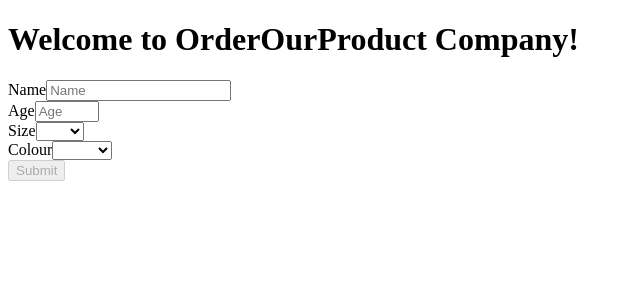
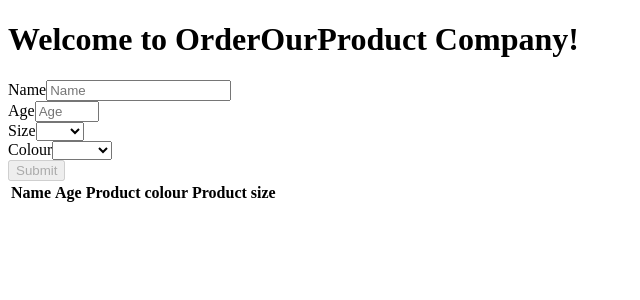
Before and after one commit to TheLKL321/OrderWebApp, an Angular app: page / in a window 1280 px wide. Shown: the top 300 px of the page, without its empty margins (0-640 px from the left). Built offline with nearby package versions, Linux system fonts and the light colour scheme.

Commit message:
add shopping cart

```diff
--- a/src/app/order-form/order-form.component.html
+++ b/src/app/order-form/order-form.component.html
@@ -1,4 +1,3 @@
-
 <div class="inputBoxes">
   <form (ngSubmit)="onSubmit()" #orderForm="ngForm">
     <div>
@@ -43,4 +42,23 @@
 
     <button type="submit" [disabled]="!orderForm.form.valid || !model.colour || !model.size">Submit</button>
   </form>
+
+  <div>
+    <table>
+      <thead>
+      <tr>
+        <th>Name</th>
+        <th>Age</th>
+        <th>Product colour</th>
+        <th>Product size</th>
+      </tr>
+      </thead>
+      <tr *ngFor="let order of orderArray">
+        <td>{{order.name}}</td>
+        <td>{{order.age}}</td>
+        <td>{{order.colour}}</td>
+        <td>{{order.size}}</td>
+      </tr>
+    </table>
+  </div>
 </div>
--- a/src/app/order-form/order-form.component.ts
+++ b/src/app/order-form/order-form.component.ts
@@ -8,7 +8,6 @@ import {Colour, Order, Size} from '../order';
 })
 export class OrderFormComponent implements OnInit {
 
-  submitted = false;
   model = new Order('', null, null, null);
 
   sizeArray = Object.keys(Size)
@@ -19,12 +18,16 @@ export class OrderFormComponent implements OnInit {
     .filter(key => typeof Colour[key] !== 'number')
     .map(key => (Colour[key]));
 
+  orderArray = [];
+
   constructor() { }
 
   ngOnInit() {
   }
 
-  onSubmit() { this.submitted = true; }
+  onSubmit() {
+    this.orderArray.push(this.model);
+  }
 
 }
 
```
